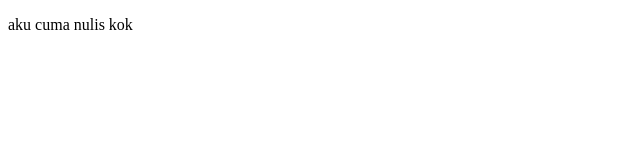
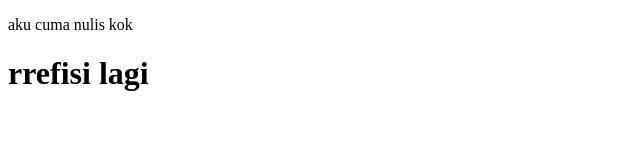
Before and after one commit to gheanida/proyek-01, a plain HTML site: page index.html in a window 1280 px wide. Shown: the whole page, without its empty margins (0-640 px from the left). Drawn offline with Linux system fonts and the light colour scheme.

Commit message:
menambahkan h1

```diff
--- a/index.html
+++ b/index.html
@@ -6,5 +6,6 @@
     </head>
     <body>
         <p> aku cuma nulis kok</p>
+        <h1> rrefisi lagi</h1>
     </body>
 </html>
```
